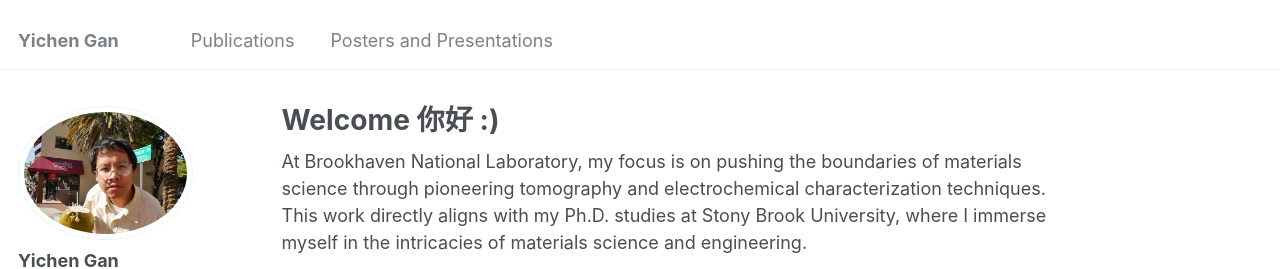
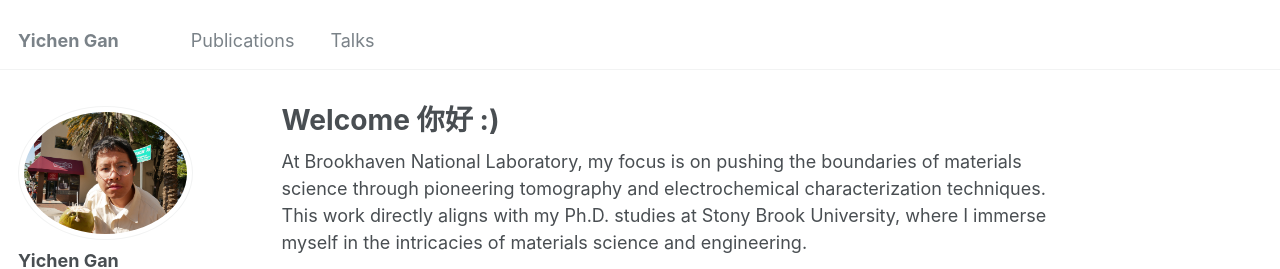
Before and after one commit to YichenGan/yichengan.github.io, a Jekyll site: the page built from _pages/about.md, in a window 1280 px wide. Shown: the top 269 px of the page. Built offline with Jekyll 4.4.1, drawn with Linux system fonts in a browser that asks for light colours; some web fonts are replaced.

Commit message:
Update navigation.yml

```diff
--- a/_data/navigation.yml
+++ b/_data/navigation.yml
@@ -10,5 +10,5 @@ main:
   - title: "Publications"
     url: /publications/
 
-  - title: "Posters and Presentations"
-    url: /conferences/
+  - title: "Talks"
+    url: /talks/
```
